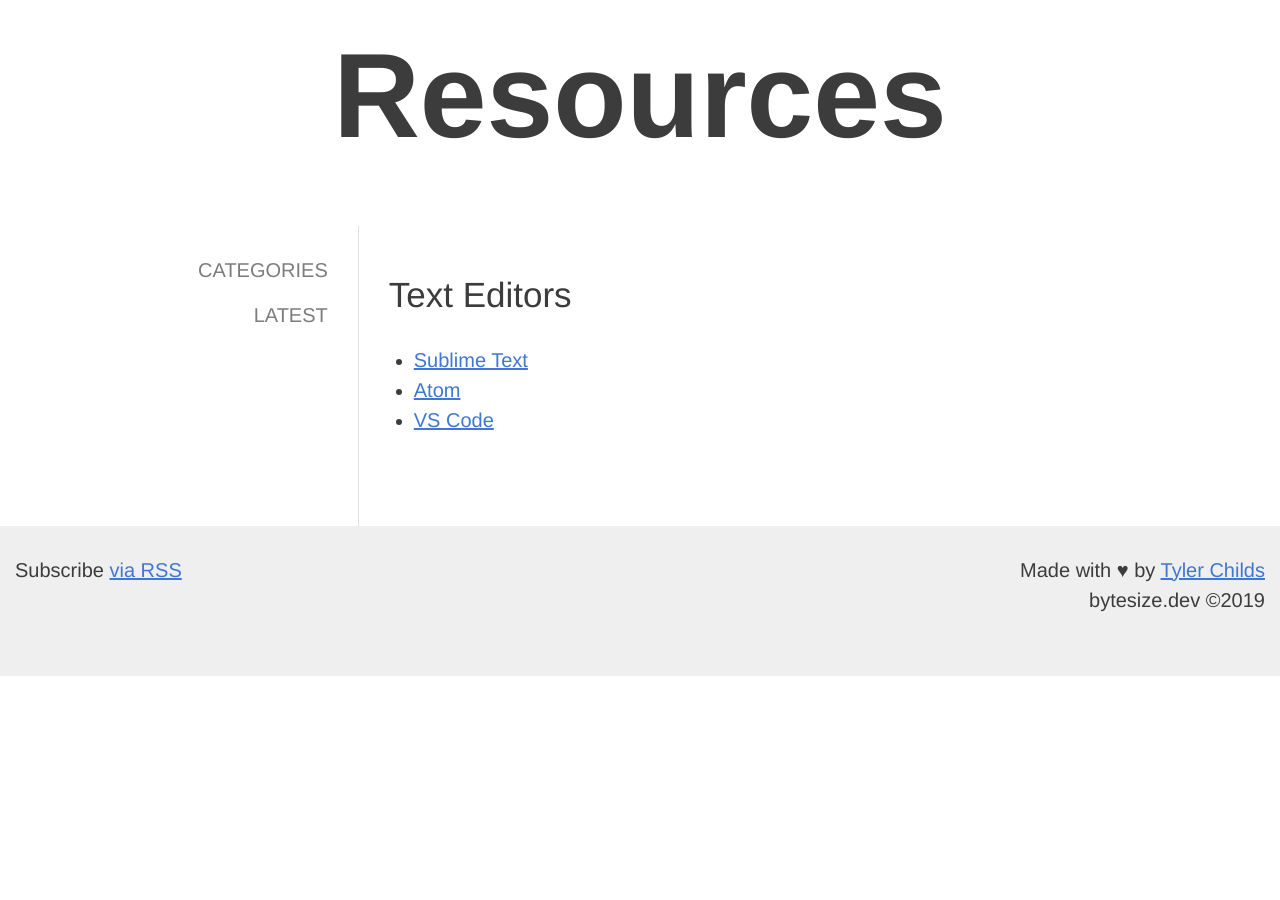
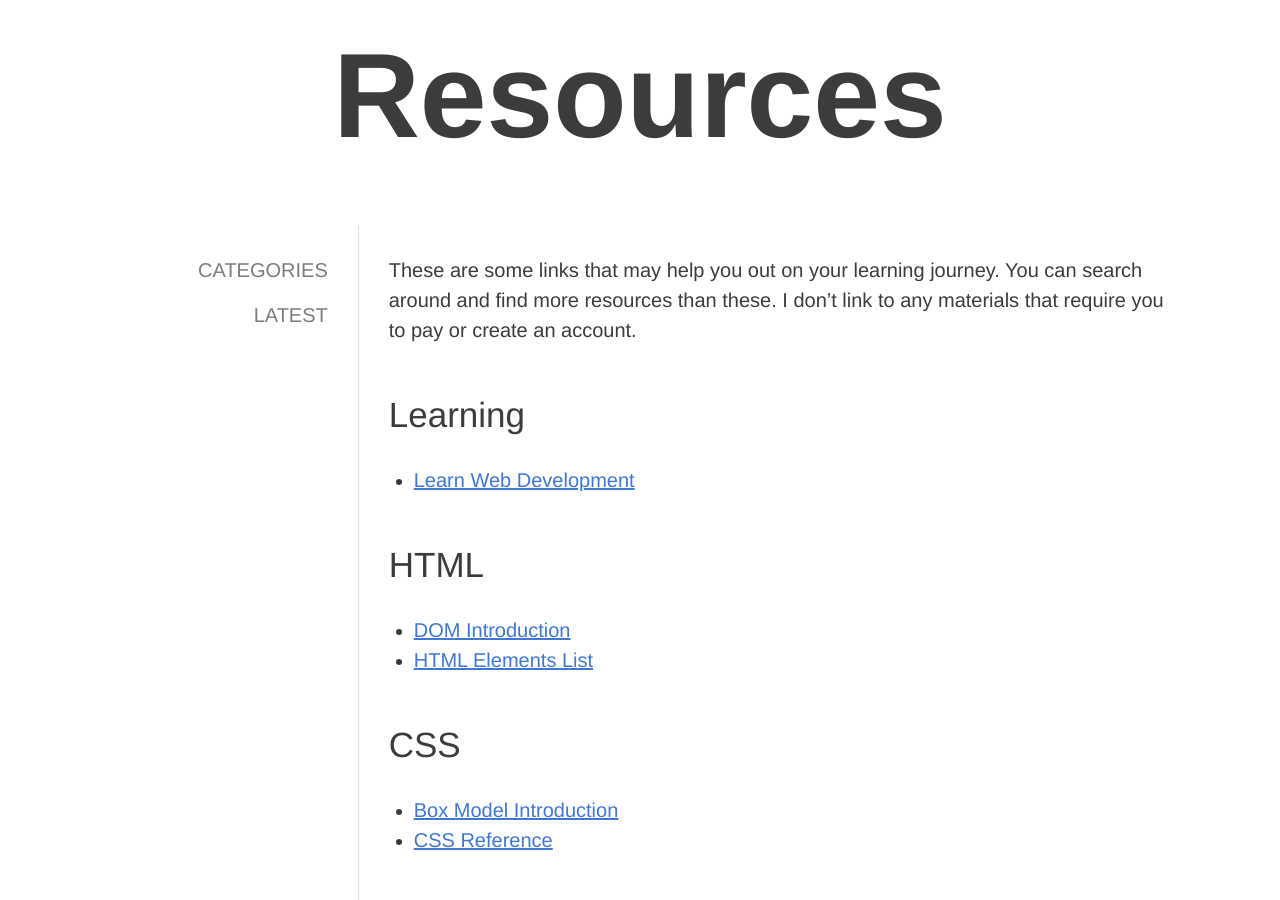
Before and after one commit to tylerchilds/bytesize, a Jekyll site: the page built from resources/index.md, in a window 1280 px wide and 900 px high, scrolled down 233 px. Built offline with Jekyll 4.4.1, drawn with Linux system fonts in a browser that asks for light colours; before the commit the page ends 915 px from its top, so only the background shows below that; some of the changed text lies outside the part shown.

Commit message:
added some resources

```diff
--- a/resources/index.md
+++ b/resources/index.md
@@ -5,8 +5,28 @@ permalink: /resources/
 weight: 70
 ---
 
+These are some links that may help you out on your learning journey. You can search around and find more resources than these.
+I don't link to any materials that require you to pay or create an account.
+
+### Learning
+* <a href="https://developer.mozilla.org/en-US/docs/Learn" target="_blank">Learn Web Development</a>
+
+### HTML
+
+* <a href="https://developer.mozilla.org/en-US/docs/Web/API/Document_Object_Model/Introduction" target="_blank">DOM Introduction</a>
+* <a href="https://developer.mozilla.org/en-US/docs/Web/HTML/Element" target="_blank">HTML Elements List</a>
+
+### CSS
+* <a href="https://developer.mozilla.org/en-US/docs/Web/CSS/CSS_Box_Model/Introduction_to_the_CSS_box_model" target="_blank">Box Model Introduction</a>
+* <a href="https://developer.mozilla.org/en-US/docs/Web/CSS/Reference" target="_blank">CSS Reference</a>
+
 ### Text Editors
 
+* <a href="https://atom.io/" target="_blank">Atom</a>
 * <a href="https://www.sublimetext.com/" target="_blank">Sublime Text</a>
-* <a href="https://atom.io/" target="_blank">Atom</a>
 * <a href="https://code.visualstudio.com/" target="_blank">VS Code</a>
+
+### Web Browsers
+
+* <a href="https://www.mozilla.org/en-US/firefox/" target="_blank">Firefox</a>
+* <a href="https://www.google.com/chrome/" target="_blank">Google Chrome</a>
```
